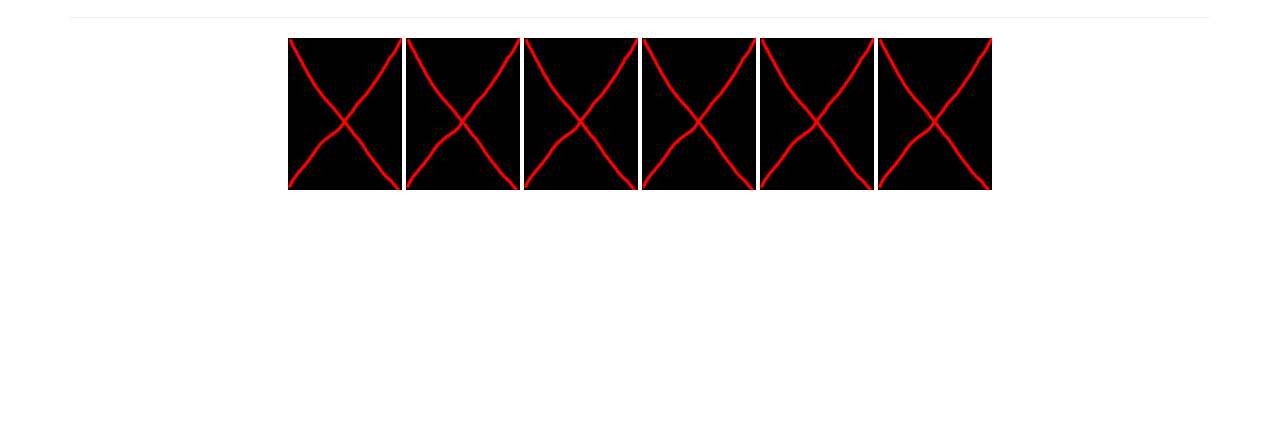
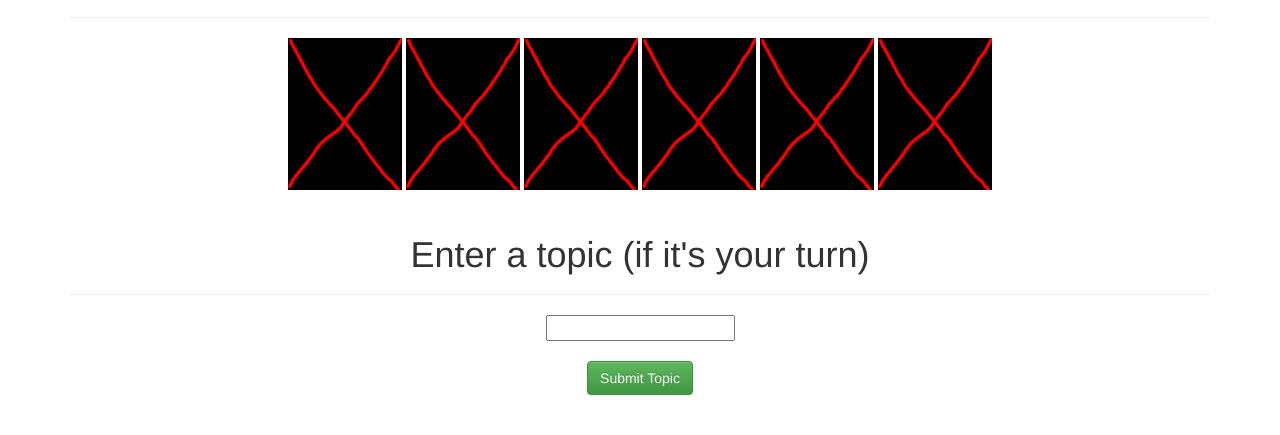
Before and after one commit to frizensami/dixit, a Flask app: page /1 in a window 1280 px wide. Shown: the part 241-676 px from the top of the page. Run offline with Flask 2, Linux system fonts and the light colour scheme; some libraries are stand-ins or nearby versions.

Commit message:
Added topic submission system

```diff
--- a/templates/pages/player.html
+++ b/templates/pages/player.html
@@ -72,7 +72,6 @@ function set_image(element_id, img_num) {
     <input id='c3' onclick=card_clicked('3') type="image" width="10%">
     <input id='c4' onclick=card_clicked('4') type="image" width="10%">
     <input id='c5' onclick=card_clicked('5') type="image" width="10%">
-</center>
 
     <script>
 
@@ -85,4 +84,18 @@ set_image('c5', 0);
 
     </script>
 
+
+    <div class="page-header">
+      <center><h1 id="header">Enter a topic (if it's your turn)</h1></center>
+  </div>
+
+  <input id="topic" type="text" name="topic" value="">
+
+  <br>
+  <br>
+
+  <div class="btn-toolbar" role="group" aria-label="...">
+      <button onclick=submit_topic() class="btn btn-success" role="button">Submit Topic</a>
+      </div>
+</center>
   {% endblock %}
```
Lines whose indentation alone changed are shown as unchanged.
